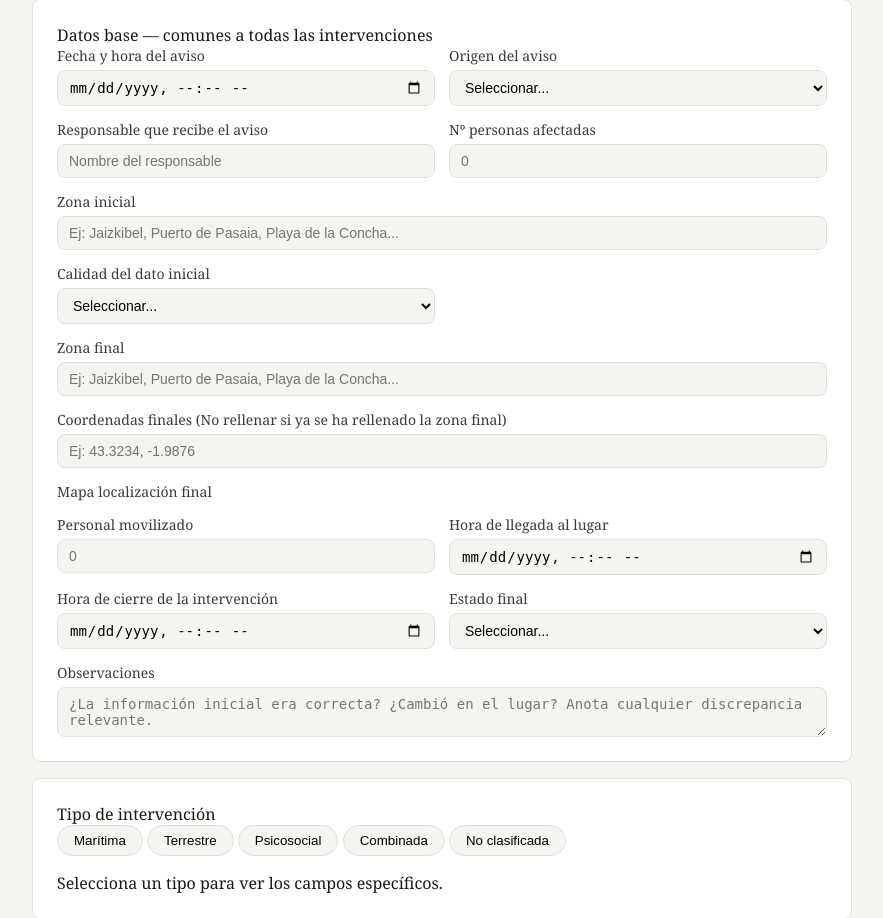
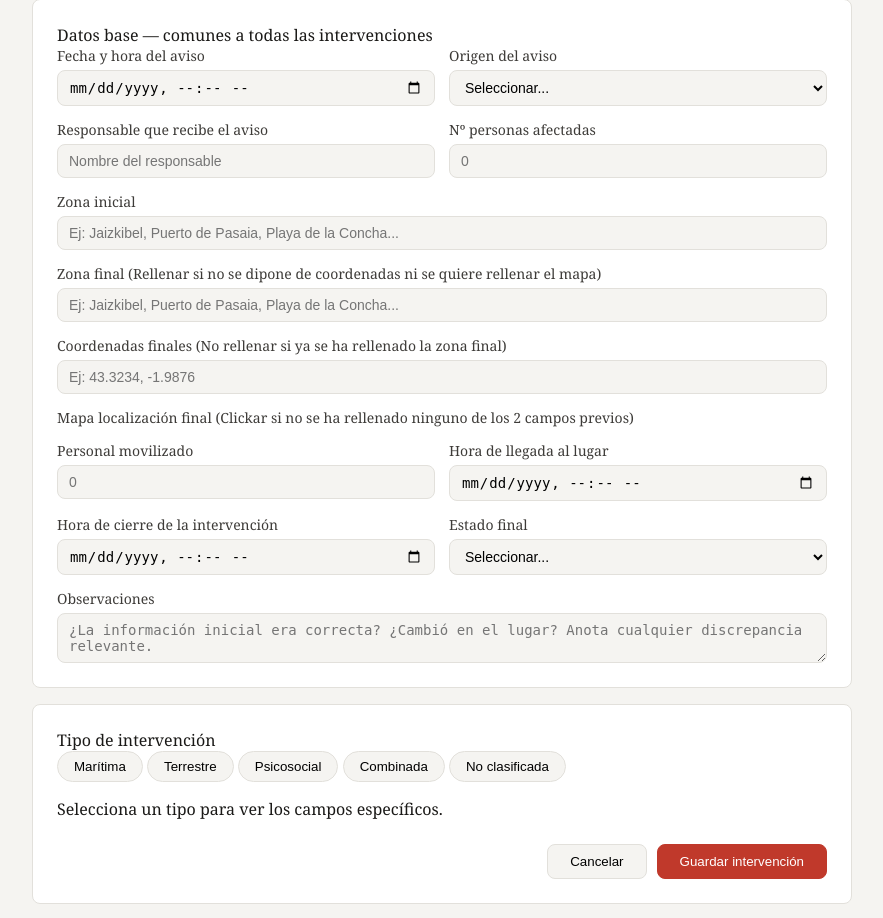
Before and after one commit to IkerAramendi/Cruz-Roja, a Django app: page /crearIntervencion/ in a window 1280 px wide. Shown: the part 120-1038 px from the top of the page, without its empty margins (198-1081 px from the left). Run offline with Django 5.2, Linux system fonts and the light colour scheme.

Commit message:
Cosillas estáticas corregidas de la reunión intervención terrestre

```diff
--- a/intervenciones/templates/crear_intervencion.html
+++ b/intervenciones/templates/crear_intervencion.html
@@ -49,17 +49,8 @@
         <label>Zona inicial</label> <!-- Empieza a escribir y selecciona una opción -> modifica mapa -->
         <input type="text" placeholder="Ej: Jaizkibel, Puerto de Pasaia, Playa de la Concha...">
       </div>
-      <div class="field">
-        <label>Calidad del dato inicial</label>
-        <select>
-          <option value="">Seleccionar...</option>
-          <option>Correcta</option>
-          <option>Aproximada</option>
-          <option>Incorrecta</option>
-        </select>
-      </div>
       <div class="field full">
-        <label>Zona final</label> <!-- Empieza a escribir y selecciona una opción -> modifica mapa -->
+        <label>Zona final (Rellenar si no se dipone de coordenadas ni se quiere rellenar el mapa)</label> <!-- Empieza a escribir y selecciona una opción -> modifica mapa -->
         <input type="text" placeholder="Ej: Jaizkibel, Puerto de Pasaia, Playa de la Concha...">
       </div>
       <div class="field full"> <!-- Empieza escribe las coordenadas-> modifica mapa -->
@@ -67,7 +58,7 @@
         <input type="text" placeholder="Ej: 43.3234, -1.9876">
       </div>
       <div class="field full"> <!-- Empieza escribe las coordenadas-> modifica mapa -->
-        <label>Mapa localización final</label>
+        <label>Mapa localización final (Clickar si no se ha rellenado ninguno de los 2 campos previos)</label>
       </div>
       <div class="field">
         <label>Personal movilizado</label>
@@ -185,9 +185,25 @@
         <div class="sub-title">Campos específicos — terrestre</div>
         <div class="grid">
           <div class="field"><label>Tipo de incidente</label><select><option value="">Seleccionar...</option><option>Persona extraviada</option><option>Accidente en zona de difícil acceso</option><option>Evacuación</option><option>Apoyo a fuerzas de seguridad</option><option>Otro</option></select></div>
-          <div class="field"><label>Tipo de terreno</label><select><option value="">Seleccionar...</option><option>Montaña</option><option>Bosque</option><option>Urbano</option></select></div>
+          <div class="field">
+            <label>Asamblea que participa</label>
+            <div style="display:flex; flex-direction:column; gap:6px; padding:8px 0">
+              <label><input type="checkbox" name="asamblea[]" value="ertzaintza"> Bajo Deba</label>
+              <label><input type="checkbox" name="asamblea[]" value="bomberos"> Alto Deba</label>
+              <label><input type="checkbox" name="asamblea[]" value="sanitarios"> Goierri</label>
+              <label><input type="checkbox" name="asamblea[]" value="proteccion_civil"> Bidasoaldea</label>
+          </div>
+          </div>
+          <div class="field"><label>Tipo de terreno</label><select><option value="">Seleccionar...</option><option>Montaña</option><option>Rural</option><option>Periurbano</option><option>Urbano</option></select></div>
+          <div class="field">
+            <label>Dificultad de acceso</label>
+            <div style="display:flex; gap:1.5rem; padding:8px 0">
+              <label style="display:flex; align-items:center; gap:6px; font-size:14px; color:var(--text)"><input type="radio" name="dificultad_acceso_comb" value="si"> Sí</label>
+              <label style="display:flex; align-items:center; gap:6px; font-size:14px; color:var(--text)"><input type="radio" name="dificultad_acceso_comb" value="no"> No</label>
+            </div>
+          </div>
           <div class="field"><label>Dificultad de acceso</label><select><option value="">Seleccionar...</option><option>Baja</option><option>Media</option><option>Alta</option></select></div>
-          <div class="field"><label>Tiempo de espera hasta intervención CR</label><select><option value="">Seleccionar...</option><option>Inmediata</option><option>1 – 8 horas</option><option>Más de 8 horas</option></select></div>
+          <div class="field"><label>Tiempo de espera hasta intervención CR</label><select><option value="">Seleccionar...</option><option>Desconocido</option><option>Inmediata</option><option>1 – 8 horas</option><option>Más de 8 horas</option></select></div>
           <div class="field">
             <label>Helicóptero</label>
             <div style="display:flex; gap:1.5rem; padding:8px 0">
@@ -215,12 +231,20 @@
             <div style="display:flex; flex-direction:column; gap:6px; padding:8px 0">
               <label><input type="checkbox" name="coordinacion[]" value="ertzaintza"> Ertzaintza</label>
               <label><input type="checkbox" name="coordinacion[]" value="bomberos"> Bomberos</label>
-              <label><input type="checkbox" name="coordinacion[]" value="sanitarios"> Sanitarios</label>
+              <label><input type="checkbox" name="coordinacion[]" value="osakidetza"> Osakidetza/Emergencias</label>
               <label><input type="checkbox" name="coordinacion[]" value="proteccion_civil"> Protección Civil BZ</label>
-              <label><input type="checkbox" name="coordinacion[]" value="ninguna"> Ninguna</label>
+              <label><input type="checkbox" name="coordinacion[]" value="guardia_civil"> Guardia Civil</label>
+              <label><input type="checkbox" name="coordinacion[]" value="otros"> Otros</label>
             </div>
           </div>
-          <div class="field"><label>Equipos externos a CR Gipuzkoa</label><select><option value="">Seleccionar...</option><option>Bizkaia</option><option>Álava</option><option>No</option></select></div>
+          <div class="field"><label>Equipos externos a CR Gipuzkoa</label><select><option value="">Seleccionar...</option><option>Bizkaia</option><option>Álava</option><option>Ambos</option><option>No</option></select></div>
+          <div class="field">
+            <label>¿Por quién fue localizada la persona?</label>
+            <div style="display:flex; gap:1.5rem; padding:8px 0">
+              <label style="display:flex; align-items:center; gap:6px; font-size:14px; color:var(--text)"><input type="radio" name="por_quien_localizada" value="si"> Por los intervenientes</label>
+              <label style="display:flex; align-items:center; gap:6px; font-size:14px; color:var(--text)"><input type="radio" name="por_quien_localizada" value="no"> Búsqueda pasiva</label>
+            </div>
+          </div>
           <div class="field">
             <label>Lugar emergencia</label>
             <div style="display:flex; gap:1.5rem; padding:8px 0">
@@ -233,9 +257,7 @@
             </div>
           </div>
           <div class="field"><label>Nº vehículos</label><input type="number" min="0" placeholder="0"></div>
-          <div class="field"><label>Nº equipos</label><input type="number" min="0" placeholder="0"></div>
-          <div class="field"><label>Estado de la persona encontrada</label><select><option value="">Seleccionar...</option><option>Ilesa</option><option>Herida leve</option><option>Herida grave</option><option>Fallecida</option><option>No localizada</option></select></div>
-          <!--<div class="field full"><label>Localización de la persona encontrada (coordenadas)</label><input type="text" placeholder="Ej: 43.3234, -1.9876"></div>-->
+          <div class="field"><label>Estado de la persona encontrada</label><select><option value="">Seleccionar...</option><option>Ilesa</option><option>Herida leve</option><option>Herida grave</option><option>Fallecida</option><option>No localizada</option><option>Localizada después de la intervención</option></select></div>
         </div>
       </div>
     </div>
@@ -353,11 +393,25 @@
       <!-- COMBINADA — TERRESTRE -->
       <div id="comb-terrestre" class="sub-card" style="display:none">
         <div class="sub-title">Terrestre <span class="tag">combinada</span></div>
+        <div class="field">
+          <label>Asamblea que participa</label>
+            <div style="display:flex; flex-direction:column; gap:6px; padding:8px 0">
+              <label><input type="checkbox" name="comb_asamblea[]" value="ertzaintza"> Bajo Deba</label>
+              <label><input type="checkbox" name="comb_asamblea[]" value="bomberos"> Alto Deba</label>
+              <label><input type="checkbox" name="comb_asamblea[]" value="sanitarios"> Goierri</label>
+              <label><input type="checkbox" name="comb_asamblea[]" value="proteccion_civil"> Bidasoaldea</label>
+        </div>
         <div class="grid">
-          <div class="field"><label>Tipo de búsqueda</label><select><option value="">Seleccionar...</option><option>Persona extraviada</option><option>Accidente en zona de difícil acceso</option><option>Evacuación</option><option>Apoyo a fuerzas de seguridad</option><option>Otro</option></select></div>
-          <div class="field"><label>Tipo de terreno</label><select><option value="">Seleccionar...</option><option>Montaña</option><option>Bosque</option><option>Urbano</option></select></div>
-          <div class="field"><label>Dificultad de acceso</label><select><option value="">Seleccionar...</option><option>Baja</option><option>Media</option><option>Alta</option></select></div>
-          <div class="field"><label>Tiempo de espera hasta intervención CR</label><select><option value="">Seleccionar...</option><option>Inmediata</option><option>1 – 8 horas</option><option>Más de 8 horas</option></select></div>
+          <div class="field"><label>Tipo de incidente</label><select><option value="">Seleccionar...</option><option>Persona extraviada</option><option>Accidente en zona de difícil acceso</option><option>Evacuación</option><option>Apoyo a fuerzas de seguridad</option><option>Otro</option></select></div>
+          <div class="field"><label>Tipo de terreno</label><select><option value="">Seleccionar...</option><option>Montaña</option><option>Rural</option><option>Urbano</option><option>Periurbano</option></select></div>
+          <div class="field">
+            <label>Dificultad de acceso</label>
+            <div style="display:flex; gap:1.5rem; padding:8px 0">
+              <label style="display:flex; align-items:center; gap:6px; font-size:14px; color:var(--text)"><input type="radio" name="dificultad_acceso_comb" value="si"> Sí</label>
+              <label style="display:flex; align-items:center; gap:6px; font-size:14px; color:var(--text)"><input type="radio" name="dificultad_acceso_comb" value="no"> No</label>
+            </div>
+          </div>
+          <div class="field"><label>Tiempo de espera hasta intervención CR</label><select><option value="">Seleccionar...</option><option>Desconocido</option><option>Inmediata</option><option>1 – 8 horas</option><option>Más de 8 horas</option></select></div>
           <div class="field">
             <label>Helicóptero</label>
             <div style="display:flex; gap:1.5rem; padding:8px 0">
@@ -377,12 +431,20 @@
             <div style="display:flex; flex-direction:column; gap:6px; padding:8px 0">
               <label><input type="checkbox" name="comb_coordinacion[]" value="ertzaintza"> Ertzaintza</label>
               <label><input type="checkbox" name="comb_coordinacion[]" value="bomberos"> Bomberos</label>
-              <label><input type="checkbox" name="comb_coordinacion[]" value="sanitarios"> Sanitarios</label>
+              <label><input type="checkbox" name="comb_coordinacion[]" value="sanitarios"> Osakidetza/Emergencias</label>
               <label><input type="checkbox" name="comb_coordinacion[]" value="proteccion_civil"> Protección Civil BZ</label>
-              <label><input type="checkbox" name="comb_coordinacion[]" value="ninguna"> Ninguna</label>
+              <label><input type="checkbox" name="comb_coordinacion[]" value="guardia_civil"> Guardia Civil</label>
+              <label><input type="checkbox" name="comb_coordinacion[]" value="otros"> Otros</label>
             </div>
           </div>
-          <div class="field"><label>Equipos externos a CR Gipuzkoa</label><select><option value="">Seleccionar...</option><option>Bizkaia</option><option>Álava</option><option>No</option></select></div>
+          <div class="field"><label>Equipos externos a CR Gipuzkoa</label><select><option value="">Seleccionar...</option><option>Bizkaia</option><option>Álava</option><option>Ambos</option><option>No</option></select></div>
+          <div class="field">
+            <label>¿Por quién fue localizada la persona?</label>
+            <div style="display:flex; gap:1.5rem; padding:8px 0">
+              <label style="display:flex; align-items:center; gap:6px; font-size:14px; color:var(--text)"><input type="radio" name="por_quien_localizada_comb" value="si"> Por los intervenientes</label>
+              <label style="display:flex; align-items:center; gap:6px; font-size:14px; color:var(--text)"><input type="radio" name="por_quien_localizada_comb" value="no"> Búsqueda pasiva</label>
+            </div>
+          </div>
           <div class="field">
             <label>Lugar emergencia</label>
             <div style="display:flex; gap:1.5rem; padding:8px 0">
@@ -391,9 +453,7 @@
             </div>
           </div>
           <div class="field"><label>Nº vehículos</label><input type="number" min="0" placeholder="0"></div>
-          <div class="field"><label>Nº equipos</label><input type="number" min="0" placeholder="0"></div>
-          <div class="field"><label>Estado de la persona encontrada</label><select><option value="">Seleccionar...</option><option>Ilesa</option><option>Herida leve</option><option>Herida grave</option><option>Fallecida</option><option>No localizada</option></select></div>
-          <div class="field full"><label>Localización de la persona encontrada (coordenadas)</label><input type="text" placeholder="Lat, Lon"></div>
+          <div class="field"><label>Estado de la persona encontrada</label><select><option value="">Seleccionar...</option><option>Ilesa</option><option>Herida leve</option><option>Herida grave</option><option>Fallecida</option><option>No localizada</option><option>Localizada después de la intervención</option></select></div>
         </div>
       </div>
 
@@ -403,7 +463,15 @@
         <div class="grid">
           <div class="field"><label>Tipo de evento desencadenante</label><select><option value="">Seleccionar...</option><option>Accidente de tráfico</option><option>Accidente laboral</option><option>Muerte violenta</option><option>Suicidio</option><option>Muerte súbita</option><option>Catástrofe natural</option><option>Accidente aéreo</option><option>Accidente ferroviario</option><option>Otro</option></select></div>
           <div class="field"><label>Duración aproximada de la atención (horas)</label><input type="number" min="0" step="0.5" placeholder="0"></div>
-          <div class="field"><label>Familiares / allegados atendidos</label><input type="number" min="0" placeholder="0"></div>
+          <div class="field">
+            <label>Calidad de la localización inicial</label>
+            <select>
+              <option value="">Seleccionar...</option>
+              <option>Correcta</option>
+              <option>Aproximada</option>
+              <option>Incorrecta</option>
+            </select>
+          </div>          <div class="field"><label>Familiares / allegados atendidos</label><input type="number" min="0" placeholder="0"></div>
           <div class="field">
             <label>Menores entre los afectados</label>
             <div style="display:flex; gap:1.5rem; padding:8px 0">
```
Also changed, not shown: other parts of intervenciones/templates/crear_intervencion.html (+29 -2 lines).
